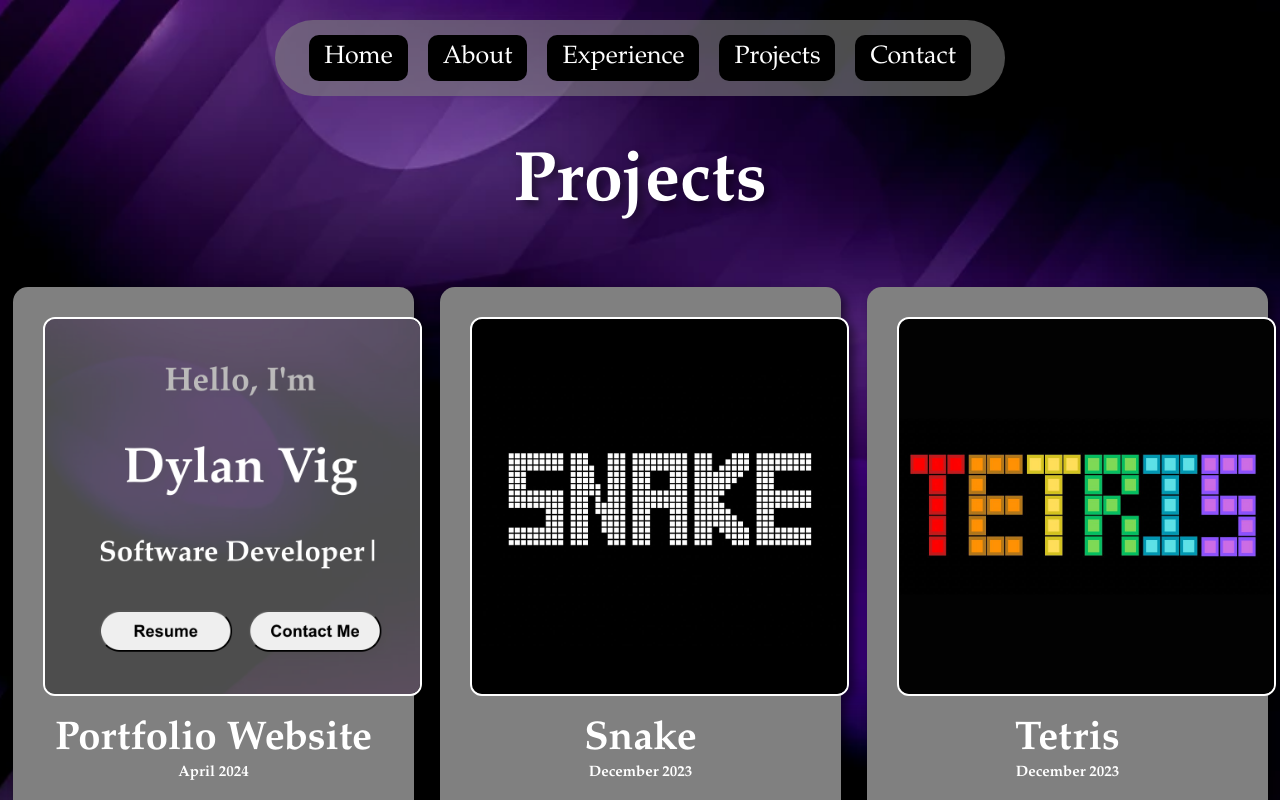
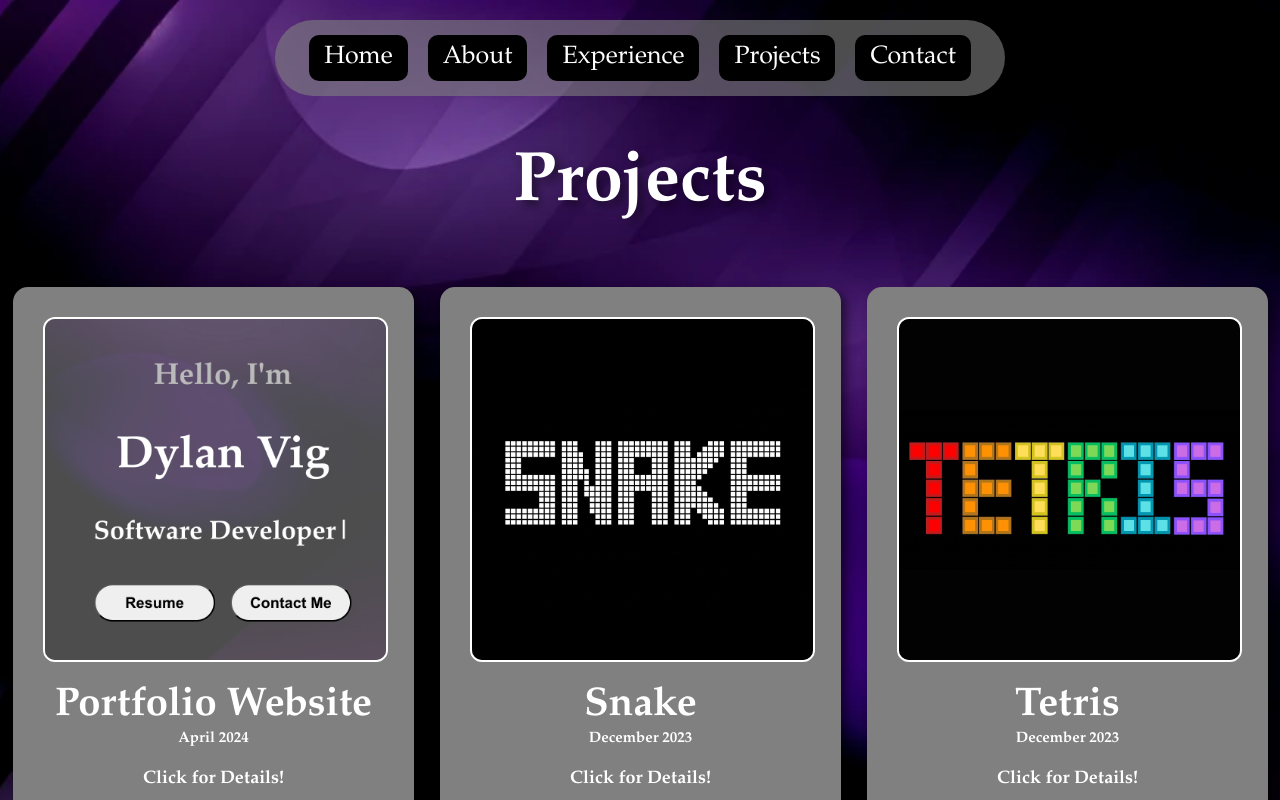
Before and after one commit to DylanVig/dylanvig.github.io, a React (Create React App) app: page /Projects in a window 1280 px wide. Shown: the top 800 px of the page. Built offline with nearby package versions, Linux system fonts and the light colour scheme.

Commit message:
Finished (For the most part)

```diff
--- a/src/components/ProjectSlider/ProjectSlider.css
+++ b/src/components/ProjectSlider/ProjectSlider.css
@@ -30,6 +30,7 @@
         color: white;
         font-size: 20px;
     }
+
 }
 
 .slider-container:hover {
--- a/src/components/ProjectSlider/SliderPage.js
+++ b/src/components/ProjectSlider/SliderPage.js
@@ -66,7 +66,7 @@ export default function SliderPage(props) {
                   src={props.image}
                   alt={props.title}
                   className="slider-image"
-                  style={{ width: '375px', height: '375px'}}
+                  style={{ width: '100%', height: 'auto', aspectRatio: '1'}}
                 />
               )}
             </div>
--- a/src/pages/Projects.js
+++ b/src/pages/Projects.js
@@ -25,7 +25,7 @@ export default function Projects() {
           style={{
             opacity: loaded,
             transition: "opacity 400ms ease-in",
-            filter: "drop-shadow(5px 5px 5px rgba(0, 0, 0, 0.5)",
+            filter: "drop-shadow(5px 5px 5px rgba(0, 0, 0, 0.5))",
           }}
         >
           Projects
```
